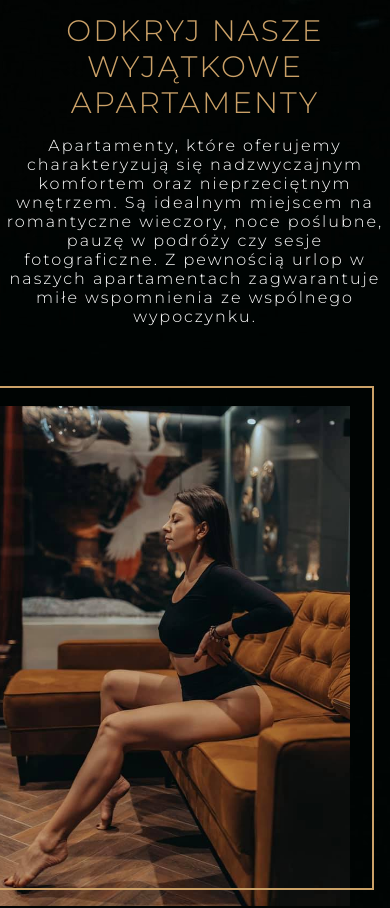
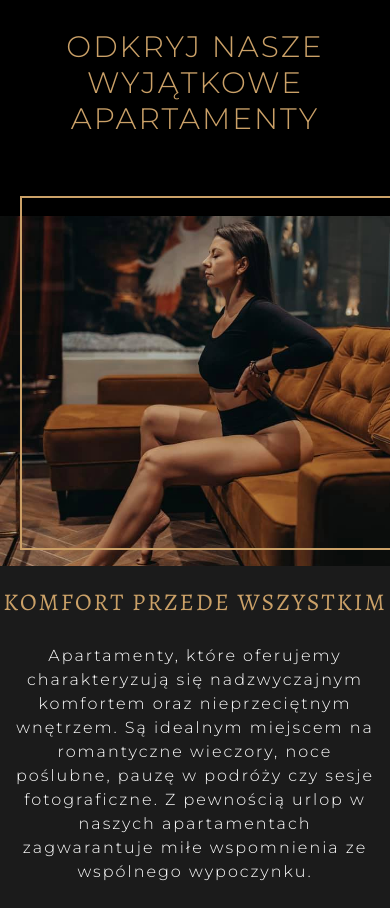
Before and after one commit to paulinachruscinska/apartamenty_zamkowe_app, a React (Create React App) app: page / in a window 390 px wide. Shown: the part 880-1788 px from the top of the page. Built offline with nearby package versions, Linux system fonts and the light colour scheme.

Commit message:
Add description on mobile

```diff
--- a/src/components/Description.js
+++ b/src/components/Description.js
@@ -1,54 +1,46 @@
-import Carousel from "react-multi-carousel";
-import "react-multi-carousel/lib/styles.css";
-import img1 from '../images/birthday.jpg';
 import img2 from '../images/session1.jpg';
-import img3 from '../images/session2.jpg';
-import img4 from '../images/session3.jpg';
-import img5 from '../images/session4.jpg';
-import img6 from '../images/flowers_hands.jpg';
-import img7 from '../images/flowers_bath.jpg';
-import img8 from '../images/flowers_hands.jpg';
-import img9 from '../images/AC9.jpeg';
-const carousel =[
-    {img: img1, alt: 'image-birthday'},
-    {img: img2, alt: 'session'},
-    {img: img3, alt: 'session'},
-    {img: img4, alt: 'session'},
-    {img: img5, alt: 'session'},
-    {img: img6, alt: 'flowers'},
-    {img: img7, alt: 'flowers'},
-    {img: img8, alt: 'wine'},
-]
-const responsive = {
-    desktop: {
-        breakpoint: { max: 3000, min: 1024 },
-        items: 6,
-        slidesToSlide: 3 // optional, default to 1.
-    },
-    tablet: {
-        breakpoint: { max: 1024, min: 464 },
-        items: 2,
-        slidesToSlide: 2 // optional, default to 1.
-    },
-    mobile: {
-        breakpoint: { max: 464, min: 0 },
-        items: 1,
-        slidesToSlide: 1 // optional, default to 1.
-    }
-};
+import img9 from '../images/AC15.jpg';
+import img10 from '../images/AC17.jpg';
+
 
 
 export default function Decription(){
     return(
         <section className='description'>
-            <div className='description--box ds1'/>
-            <div className='description--box ds2'>
-            <h2 className='description__h2'>Odkryj nasze wyjątkowe apartamenty</h2>
-            <p className='description__text'>Apartamenty, które oferujemy charakteryzują się nadzwyczajnym komfortem
-                oraz nieprzeciętnym wnętrzem. Są idealnym miejscem na romantyczne wieczory, noce poślubne, pauzę w podróży czy sesje
-                fotograficzne. Z pewnością urlop w naszych apartamentach zagwarantuje miłe wspomnienia ze wspólnego wypoczynku.</p>
-            <div className='description--background'/>
-            </div>
+                <h2 className='description__header'>Odkryj nasze wyjątkowe apartamenty</h2>
+            <section className='description__container'>
+                <div className='description__box'>
+                    <div className='description__photo'>
+                        <img alt='session' src={img2} className='description__item1 '/>
+                    </div>
+                    <div className='description__item2 description__text'>
+                        <h3 className='description__text--header'>Komfort przede wszystkim</h3>
+                        <p className='description__text--p'>Apartamenty, które oferujemy charakteryzują się nadzwyczajnym komfortem oraz nieprzeciętnym wnętrzem.
+                        Są idealnym miejscem na romantyczne wieczory, noce poślubne, pauzę w podróży czy sesje fotograficzne.
+                        Z pewnością urlop w naszych apartamentach zagwarantuje miłe wspomnienia ze wspólnego wypoczynku.</p>
+                    </div>
+                </div>
+                <div className='description__box'>
+                    <div className='description__photo'>
+                        <img alt='kitchen' src={img9} className='description__item3 '/>
+                    </div>
+                    <div className='description__item4 description__text'>
+                        <h3 className='description__text--header'>Wszystko czego potrzebujesz</h3>
+                        <p className='description__text--p'>W pełni wyposażony aneks kuchenny czy strefa wypoczynku sprawiają, że nawet w podróży służbowej goście mogą
+                        poczuć się jak w domu.</p>
+                    </div>
+                </div>
+                <div className='description__box'>
+                    <div className='description__photo'>
+                        <img src={img10} alt='tv' className='description__item5 '/>
+                    </div>
+                    <div className='description__item6 description__text'>
+                        <h3 className='description__text--header'>Najwyższy standard</h3>
+                        <p className='description__text--p'>Nasze apartamenty można wynająć na doby, dni, a także miesiące. Stworzyliśmy apartamenty, które są
+                        nie tylko funkcjonalne, ale także wygodne.</p>
+                    </div>
+                </div>
+            </section>
         </section>
     )
 }
--- a/src/scss/_contact.scss
+++ b/src/scss/_contact.scss
@@ -77,9 +77,7 @@ h3{
   font-size: 1.5rem;
   font-family: $additionalFont;
   margin: 1rem 0;
-  @include galaxyFold{
-    font-size: 1rem;
-  }
+
   @include tablet{
     font-size: 1.7rem;
   }
@@ -95,10 +93,6 @@ h3{
   margin: 0;
   padding: 1.5rem;
 
-  @include galaxyFold{
-    font-size: 1rem;
-    padding: 1rem 0.5rem;
-  }
   @include tablet{
     font-size: 1.5rem;
   }
@@ -115,10 +109,6 @@ h3{
   text-transform: none;
   letter-spacing: 1px;
 
-  @include galaxyFold{
-    font-size: 0.8rem;
-    padding: 1rem 0.5rem;
-  }
   @include tablet{
     font-size: 1.25rem;
   }
--- a/src/scss/_description.scss
+++ b/src/scss/_description.scss
@@ -1,112 +1,224 @@
 .description {
+  .description__header{
+    text-align: center;
+        color: $hoverColor;
+        margin: 4rem auto;
+        @include tablet{
+          margin-top: 5rem;
+        }
+        @include desktop {
+        margin-top: 6rem;
+        }
+        @include big-desktop {
+          margin-top: 6rem;
+        }
+  }
+  .description__container{
+    display: block;
+    width: 100%;
+  }
+}
+.description__box{
+  margin: 40px 0;
+}
+.description__photo{
+  height: 350px;
+  display: block;
+  max-width: 100%;
   width: 100%;
 
-  padding: 1rem 0 0;
-  display: flex;
-  align-items: center;
-  flex-direction: column-reverse;
-  @include tablet{
-    justify-content: space-between;
-    flex-direction: row;
-    margin: 4rem 0;
-  }
-  @include desktop{
-    flex-direction: row;
-    justify-content: space-between;
-    align-items: flex-start;
-    margin: 5rem 0;
-    gap:30px;
-  }
-  @include big-desktop{
-    justify-content: space-between;
-    align-items: flex-start;
-    flex-direction: row;
-    margin: 5rem 0;
-  }
-}
-.ds1{
   position: relative;
-  margin: 2rem 80px 0 0;
-  width: 100%;
-  background: url('../images/session1.jpg') no-repeat center;
-  height: 500px;
-  background-size: cover;
-  @include tablet{
-    margin: 0;
-    width: 40%;
-    height: 800px;
-  }
-  @include desktop{
-    margin: 0;
-    width: 35%;
-  }
-  @include big-desktop{
-    margin: 0;
-    width: 30%;
-  }
   &:before{
         content: '';
         position: absolute;
-    width: 100%;
+        //width: 100%;
         height: 100%;
         top:-20px;
         left: 20px;
+        right: 0;
         border: 2px solid $hoverColor;
+        border-right: none;
       }
-
-}
-.ds2{
-  margin: 2rem 0;
-  display: flex;
+  img{
+    aspect-ratio: 1;
+    object-fit: cover;
+    object-position: 40%;
+    height: 350px;
+    max-width: 100%;
     width: 100%;
-  flex-direction: column;
-  justify-content: space-around;
-  //height: 500px;
-
-  @include tablet{
-    width: 50%;
-    height: 800px;
-  };
-  @include desktop{
-    width: 55%;
-  }
-  @include big-desktop{
-    width: 60%;
-  }
-}
-  .description__h2 {
-    text-align: center;
-    color: $hoverColor;
-    margin: 0;
-    @include tablet{
-      margin: 0;
-      padding-left: 0;
   }
 }
 .description__text{
+  padding: 20px 0;
+  background-color: $boxColor;
+  //height: 400px;
+  display: flex;
+  justify-content: space-around;
+  align-content: center;
+  flex-direction: column;
+}
+.description__text--header{
+  margin: 0;
+  color: $hoverColor;
+  text-transform: uppercase;
+}
+.description__text--p{
+  padding: 10px 10px;
   text-align: center;
+  font-size: 1rem;
   margin: 0;
-    font-size: 1rem;
   text-transform: none;
-    @include tablet{
-      line-height: 2rem;
-      font-size: 1.5rem;
-      margin: 0;
-      text-align: center;
-    }
-    @include desktop{
-      margin: 0;
+  letter-spacing: 2px;
+  line-height: 1.5;
 
 }
-    @include big-desktop{
-      margin: 0 auto;
-      font-size: 1.5rem;
-      line-height: 2rem;
-      width: 80%;
-      text-align: justify;
 
-    }
-  }
+
+//.ds{
+//  width: 100%;
+//  .description__h{
+//    background: black;
+//    display: flex;
+//    justify-content: center;
+//  }
+//  .description__h--2 {
+//
+//    text-align: center;
+//    color: $hoverColor;
+//    margin: 4rem 0;
+//    @include tablet{
+//      margin-top: 5rem;
+//    }
+//    @include desktop {
+//      width: 50%;
+//      margin-top: 6rem;
+//    }
+//    @include big-desktop {
+//      margin-top: 6rem;
+//    }
+//      }
+//}
+//.description {
+//  max-width: 100%;
+//  //width: 100%;
+//  display: grid;
+//  grid-template-columns: 100%;
+//  grid-template-areas:
+//  'session'
+//  'text'
+//  'wine';
+//  @include tablet{
+//    grid-template-columns: repeat(2, 50%);
+//    grid-template-areas:
+//  'session box'
+//  'session  wine'
+//  'flowers wine';
+//
+//  }
+//  @include desktop{
+//
+//  }
+//  @include big-desktop {
+//  }
+//}
+//.description--session{
+//  grid-area: session;
+//  position: relative;
+//  margin: 2rem 0 0 0;
+//  width: 100%;
+//  background: url('../images/session1.jpg') no-repeat center;
+//  height: 300px;
+//  background-size: cover;
+//
+//  @include tablet{
+//    margin: 0;
+//    height: 800px;
+//  }
+//  @include desktop{
+//    margin: 0;
+//
+//  }
+//  @include big-desktop{
+//    margin: 0;
+//
+//
+//  }
+//  &:before{
+//    content: '';
+//    position: absolute;
+//    //width: 100%;
+//    height: 100%;
+//    top:-20px;
+//    left: 20px;
+//    right: 0;
+//    border: 2px solid $hoverColor;
+//    border-right: none;
+//  }
+//
+//}
+//.ds2{
+//  margin: 2rem 0;
+//  //display: flex;
+//  width: 100%;
+//  //flex-direction: column;
+//  //justify-content: space-around;
+//  //height: 500px;
+//  text-align: left;
+//  font-size: 1rem;
+//  text-transform: none;
+//  line-height: 1.5;
+//  grid-area: text;
+//  @include tablet{
+//    margin: 0;
+//    line-height: 2rem;
+//    font-size: 1.25rem;
+//    text-align: left;
+//    height: 400px;
+//  };
+//  @include desktop{
+//    margin: 0;
+//  }
+//  @include big-desktop{
+//    margin: 0;
+//    font-size: 1.4rem;
+//    line-height: 2rem;
+//  }
+//}
+//
+//
+//
+//  .description--wine{
+//    grid-area: wine;
+//      margin: 0;
+//      display: block;
+//    position: relative;
+//    height: 300px;
+//    background: url('../images/AC9.jpeg') no-repeat 60%;
+//    @include desktop {
+//      width: 489.5px;
+//      height: 326.5px;
+//      background-size: cover;
+//      align-self: flex-end;
+//    }
+//    &:before {
+//      content: '';
+//      position: absolute;
+//      //width: 100%;
+//      height: 100%;
+//      top: 20px;
+//      left: 20px;
+//      right: 0;
+//      border: 2px solid $hoverColor;
+//      border-right: none;
+//    }
+//    }
+//
+//  .description--flowers{
+//    display: none;
+//    background: url('../images/flowers_bath.jpg');
+//    width: 489.5px;
+//    height: 326.5px;
+//  }
   //.description--background{
   //  opacity: 0.5;
   //  position: relative;
--- a/src/scss/_header.scss
+++ b/src/scss/_header.scss
@@ -54,7 +54,6 @@ header {
     opacity: 0;
     animation: appearance 1.5s linear 3s;
     animation-fill-mode: both;
-    @include galaxyFold;
     @include tablet;
     @include desktop;
 
@@ -70,9 +69,6 @@ header {
       letter-spacing: 2px;
       font-weight: 400;
 
-      @include galaxyFold {
-        font-size: 2rem;
-      }
 
       @include tablet {
         font-size: 4rem;
@@ -93,12 +89,6 @@ header {
       text-align: center;
       text-transform: uppercase;
       padding-bottom: 1rem;
-
-      @include galaxyFold{
-        font-size: 1.25rem;
-        margin: 1rem 0;
-        padding: 10px;
-      }
 
       @include tablet{
         font-size: 2.4rem;
--- a/src/scss/main.scss
+++ b/src/scss/main.scss
@@ -14,7 +14,8 @@
   box-sizing: border-box;
   color: $fontColor;
   font-family: $mainFont;
+  word-break: break-word;
 }
 body{
-  background: url('../images/sandip-kalal-yMrqECuNhN0-unsplash.jpg') bottom;
+  background: black;
 }
```
Also changed, not shown: src/scss/_gallery.scss (+9 -8 lines), src/scss/settings/_devices.scss (+3 -10 lines). Lines whose indentation alone changed are shown as unchanged.
